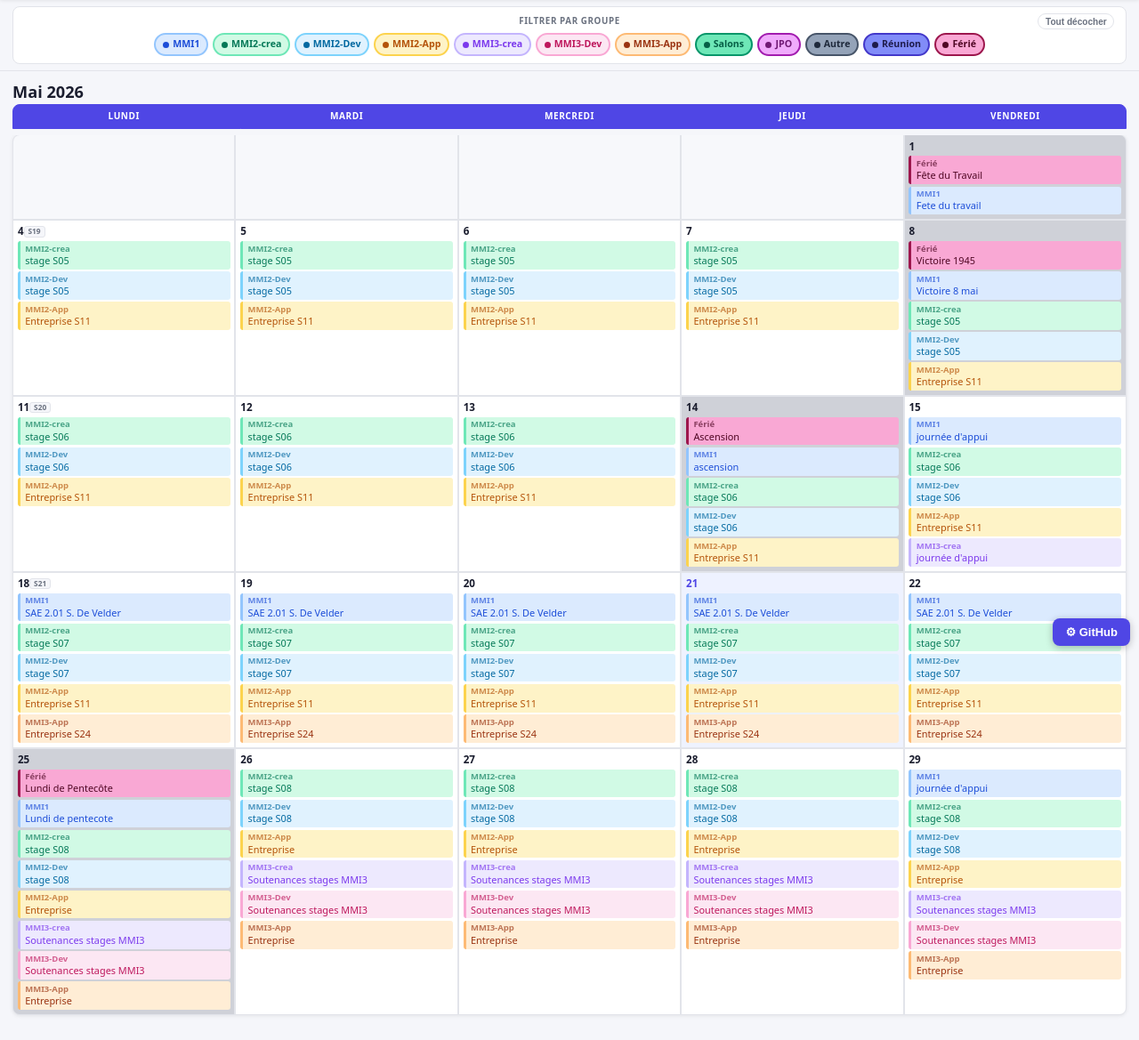
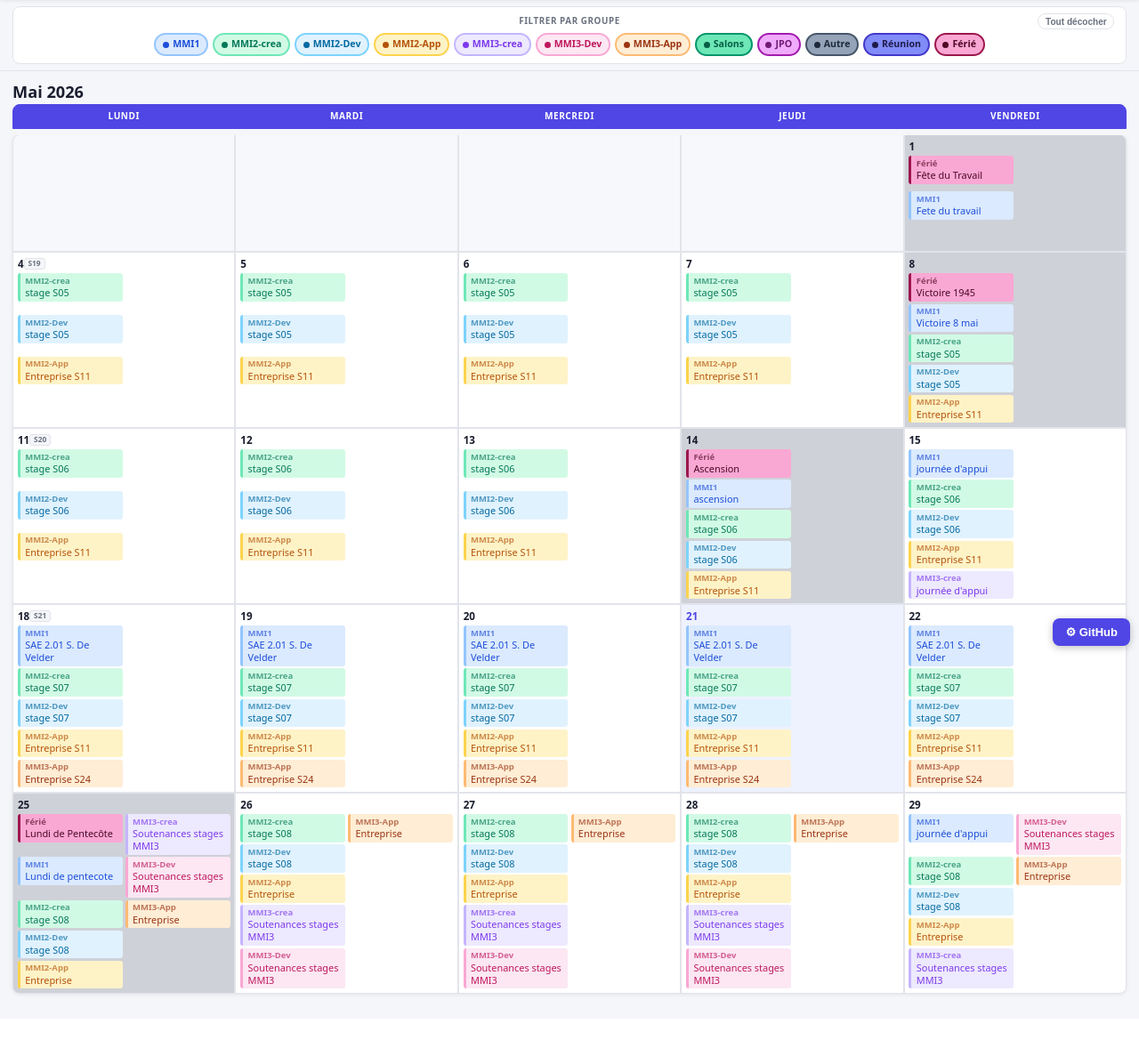
Before and after one commit to nico3807/Applications_gestion, a PHP site: page /planning-web/index.html in a window 1280 px wide. Shown: the part 64-1233 px from the top of the page at 89% size. After the commit the page ends 1184 px from the top, so only its background shows below. Run offline with PHP 8.4, Linux system fonts and the light colour scheme.

Commit message:
feat: ajuster la hauteur des cellules et modifier la disposition des événements dans le calendrier

```diff
--- a/planning-web/style.css
+++ b/planning-web/style.css
@@ -465,7 +465,7 @@ main {
 /* Cellule d'un jour */
 .cal-cell {
   background: var(--clr-surface);
-  min-height: 90px;
+  min-height: 130px;
   padding: 0.3rem 0.35rem 0.35rem;
   display: flex;
   flex-direction: column;
@@ -516,11 +516,14 @@ main {
   padding: 0.08rem 0.28rem;
 }
 
-/* Conteneur d'événements dans la cellule */
+/* Conteneur d'événements dans la cellule — 2 colonnes × 5 lignes */
 .day-evts {
-  display: flex;
-  flex-direction: column;
-  gap: 0.18rem;
+  display: grid;
+  grid-template-columns: 1fr 1fr;
+  grid-auto-flow: column;
+  grid-template-rows: repeat(5, auto);
+  gap: 0.18rem 0.22rem;
+  align-items: start;
   flex: 1;
 }
 
```
